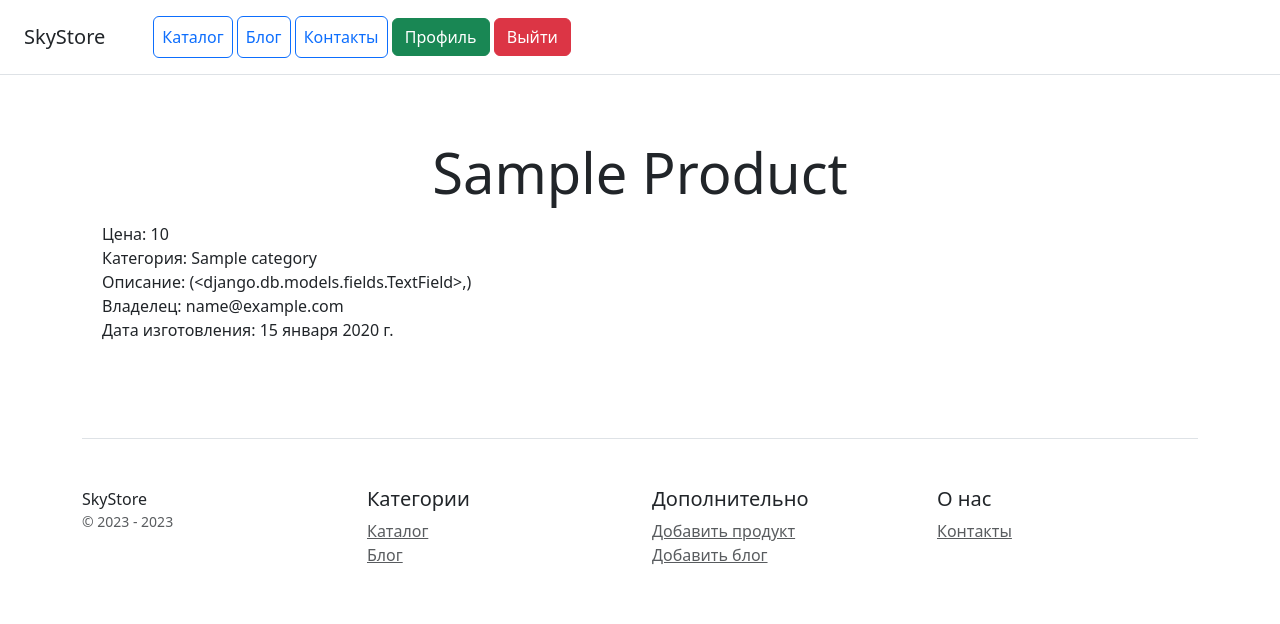
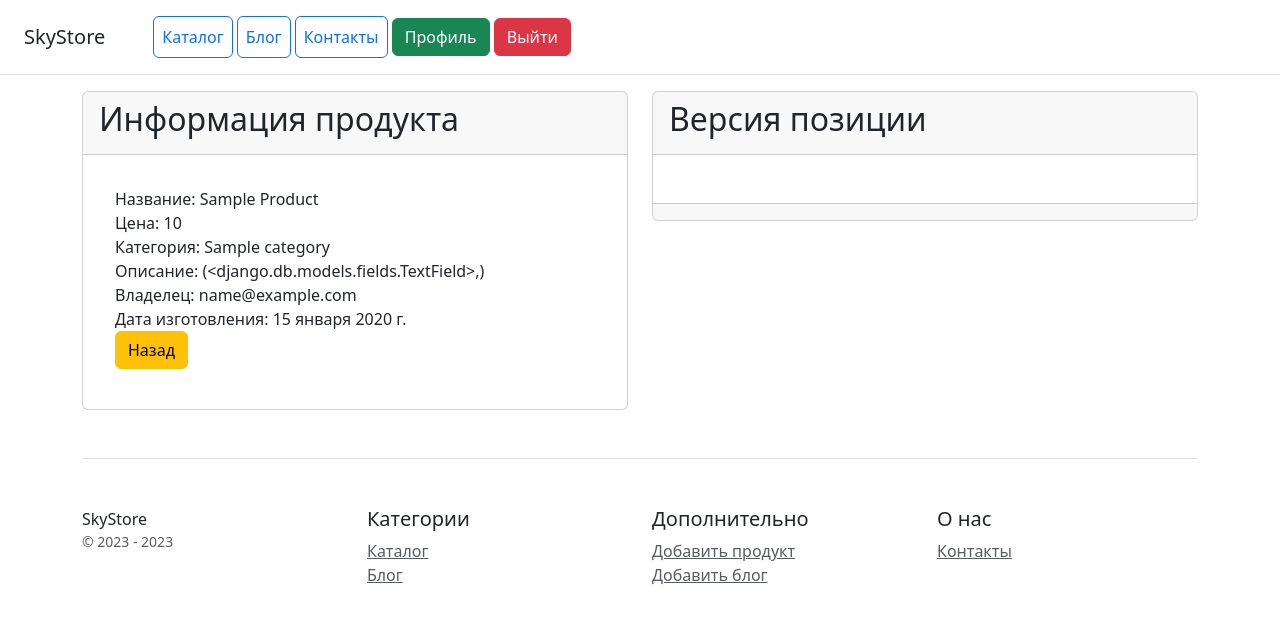
Before and after one commit to nikmaxon/django_online_store, a Django app: page /cards/1/ in a window 1280 px wide. Shown: the top 624 px of the page. Run offline with Django 4.2, Linux system fonts and the light colour scheme; a user stored in the database is signed in; tables that the repository leaves empty hold one stand-in row (values such as "Sample post"); data that the repository does not hold is empty; parts of the project's set-up code (start-up, migrations or seed data) failed here and were passed over; some libraries are stand-ins or nearby versions.

Commit message:
HW 9 версия отображается в карточке

```diff
--- a/catalog/templates/catalog/card.html
+++ b/catalog/templates/catalog/card.html
@@ -1,14 +1,45 @@
 {% extends 'catalog/base.html' %}
 {% load my_tags %}
 {% block content %}
-<div class="pricing-header px-3 py-3 pt-md-5 pb-md-4 mx-auto text-center">
-    <h1 class="display-4">{{ object.product_name|title }}</h1>
+<div class="col-12">
+    <div class="row">
+        <div class="col-6">
+            <div class="card">
+                <div class="card-header">
+                    <h2 class="card-title">
+                        Информация продукта
+                    </h2>
+                </div>
+                <div class="card-body">
                     <ul class="list-unstyled mt-3 mb-4 text-start m-3">
+                        <li>Название: {{object.product_name|title }}</li>
                         <li>Цена: {{object.price}}</li>
                         <li>Категория: {{object.category}}</li>
                         <li>Описание: {{object.description}}</li>
                         <li>Владелец: {{object.owner|default:"Без владельца"}}</li>
                         <li>Дата изготовления: {{object.creation_date}}</li>
+                    <a href="{% url 'catalog:home' %}" class="btn btn-warning">Назад</a>
                     </ul>
                 </div>
+            </div>
+        </div>
+        <div class="col-6">
+            <div class="card">
+                <div class="card-header">
+                    <h2 class="card-title">
+                        Версия позиции
+                    </h2>
+                </div>
+                <div class="card-body">
+                    <ul>
+                    {% for subject in object.version_set.all %}
+                        <li>{{ subject }}</li>
+                    {% endfor %}
+                    </ul>
+                </div>
+                <div class="card-footer"></div>
+            </div>
+        </div>
+    </div>
+</div>
     {% endblock %}
--- a/catalog/views.py
+++ b/catalog/views.py
@@ -88,6 +88,16 @@
     model = Product
     template_name = 'catalog/card.html'
 
+    def get_context_data(self, **kwargs):
+        context_data = super().get_context_data(**kwargs)
+        SubjectFormset = inlineformset_factory(Product, Version, form=VersionForm, extra=1)
+        if self.request.method == 'POST':
+            context_data['formset'] = SubjectFormset(self.request.POST, instance=self.object)
+        else:
+            context_data['formset'] = SubjectFormset(instance=self.object)
+
+        return context_data
+
 
 @login_required()
 def contacts(request):
```
Also changed, not shown: media/products/8KjEEE2dWfA_8BrwxnX.jpg (added). Lines whose indentation alone changed are shown as unchanged.
